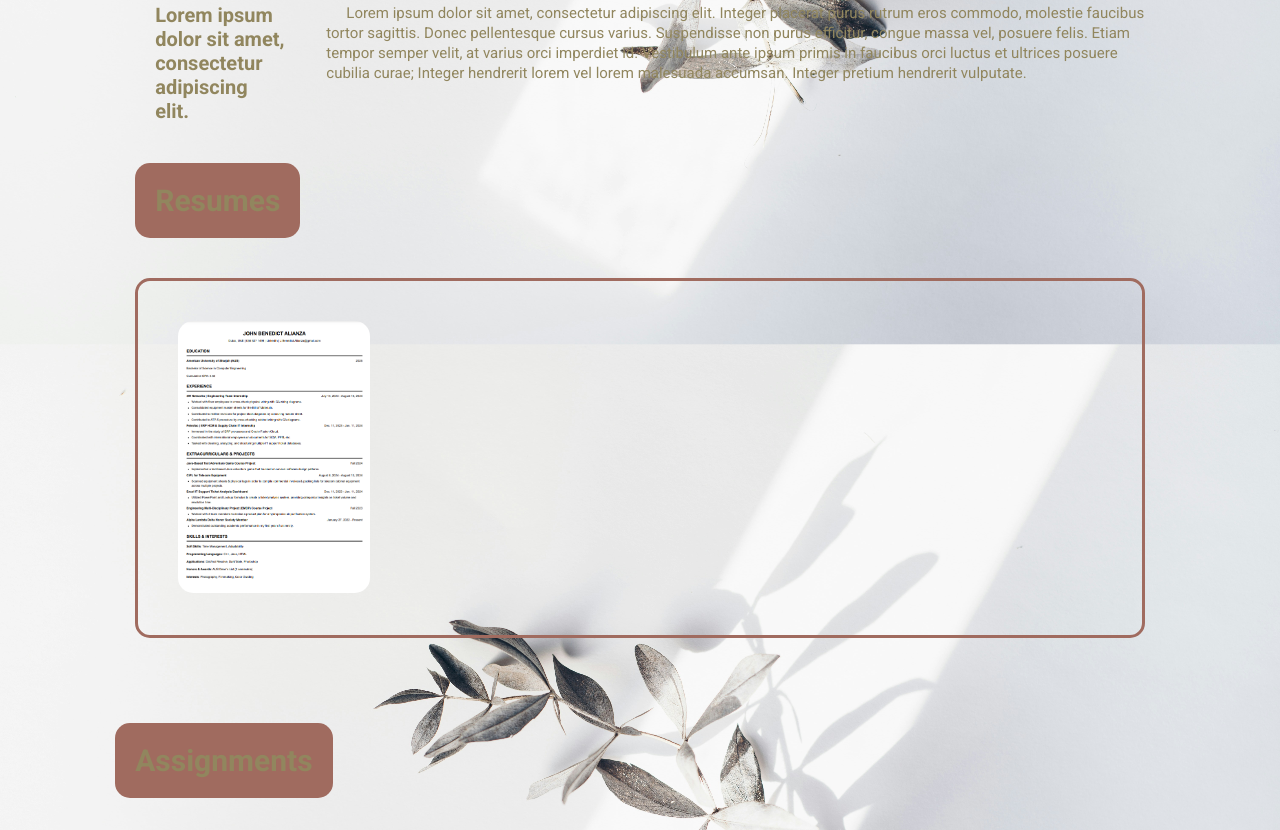
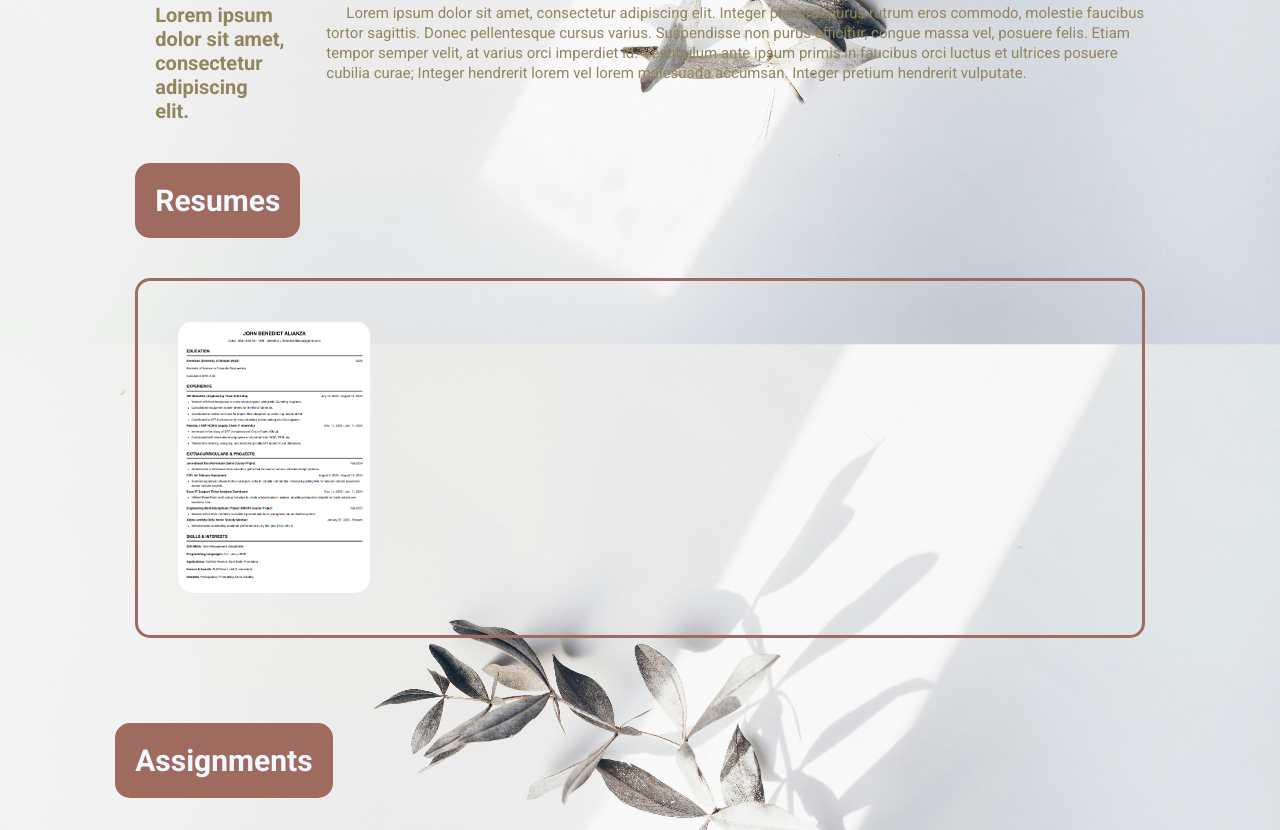
Before and after one commit to ToshisCorner/COE490-S2-Azure, a website: page static/index.html in a window 1280 px wide. Shown: the part 510-1340 px from the top of the page. Drawn offline with Linux system fonts and the light colour scheme.

Commit message:
Update index-styles.css

```diff
--- a/static/index-styles.css
+++ b/static/index-styles.css
@@ -220,7 +220,7 @@ span
 .assignments h3
 {
     margin-right: 2rem;
-    color: #91865e;
+    color: aliceblue;
     font-size: 3rem;
     font-weight: 700;
 
@@ -316,7 +316,7 @@ span
 .resumes h3
 {
     margin-left: 2rem;
-    color: #91865e;
+    color: aliceblue;
     font-size: 3rem;
     margin-bottom: 4rem;
     font-weight: 700;
@@ -408,6 +408,7 @@ span
     font-size: 3rem;
     font-weight: 700;
     line-height: 1.3;
+    color: #a06b5f;
 }
 
 .contact-links p
```
